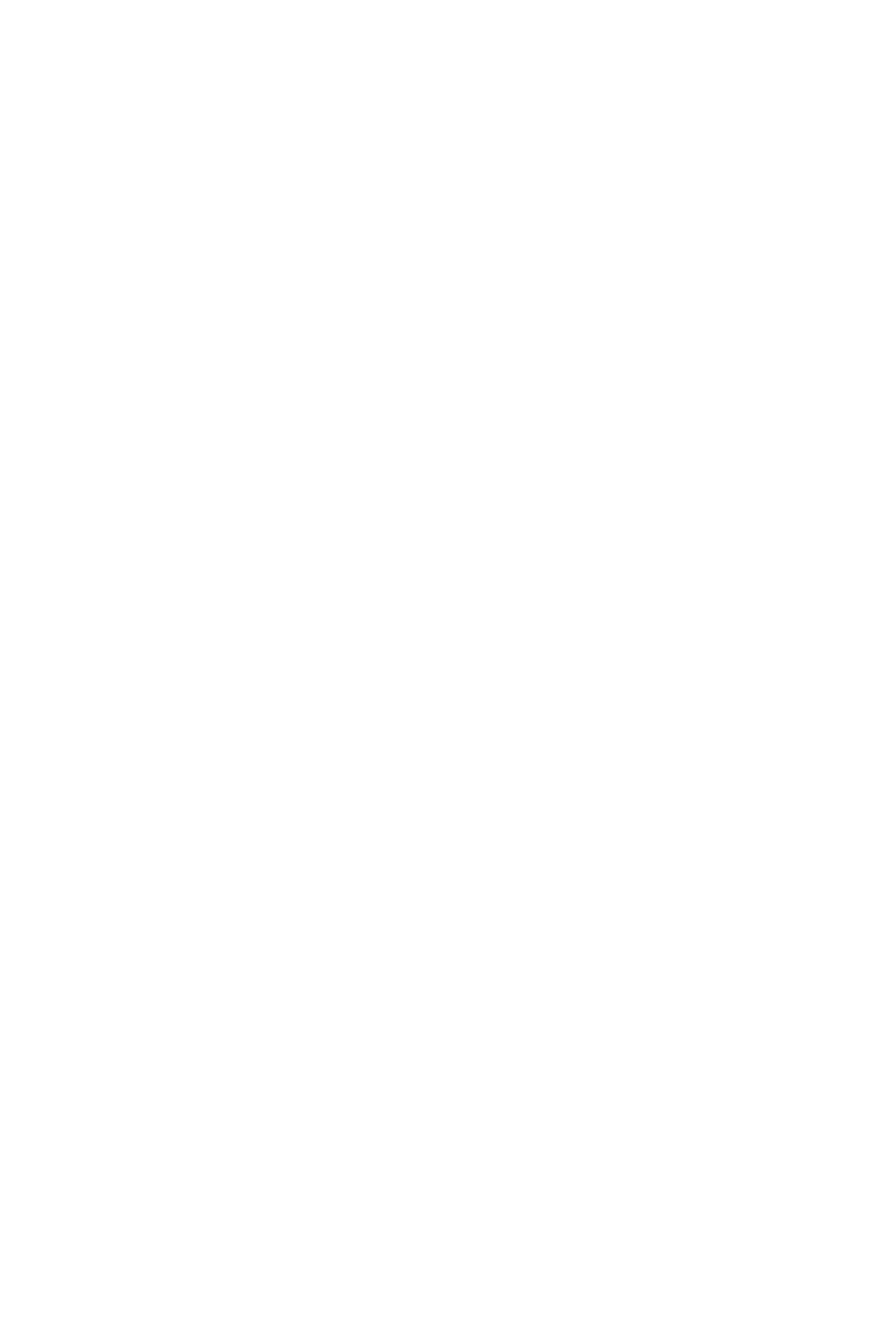
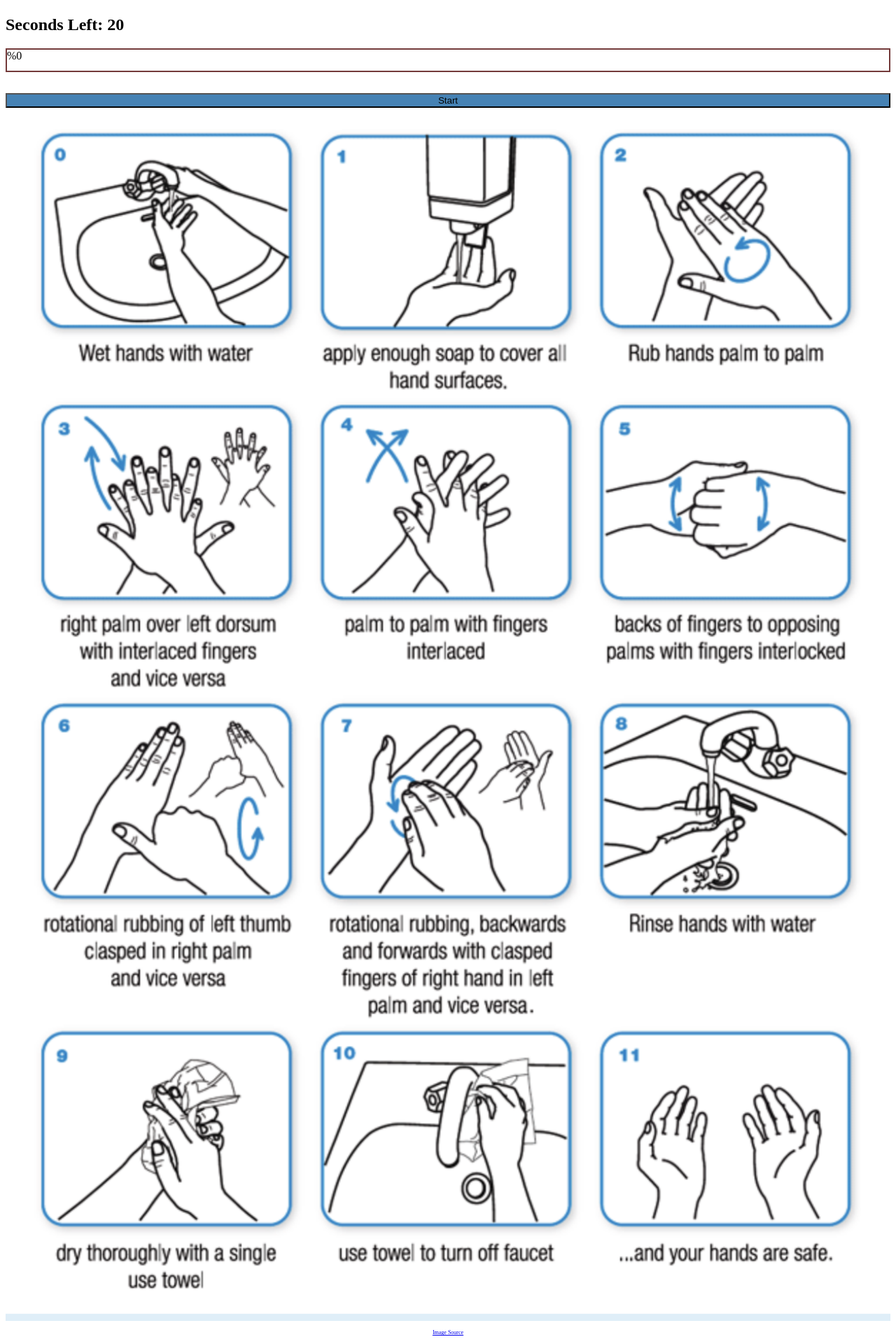
Before and after one commit to aguilachar/HandWashing-App, a Svelte app: page / in a window 1280 px wide. Shown: the part 60-1980 px from the top of the page at 70% size. Before the commit the page ends 800 px from the top, so only its background shows below. Built offline with nearby package versions, Linux system fonts and the light colour scheme.

Commit message:
final changes

```diff
--- a/src/App.svelte
+++ b/src/App.svelte
@@ -0,0 +1,31 @@
+<script>
+    import Timer from "./Timer.svelte";
+    import HowTo from "./HowTo.svelte";
+</script>
+
+<h1>Handwashing App</h1>
+
+<Timer />
+
+<HowTo />
+
+<h6>
+    <a href="https://www.who.int/gpsc/clean_hands_protection/en/">Image Source</a>
+</h6>
+
+<style>
+    h1 {
+        text-align: center;
+        background-color: aliceblue;
+        font-family: 'Lato', -apple-system, BlinkMacSystemFont, 'Segoe UI', Roboto, Oxygen, Ubuntu, Cantarell, 'Open Sans', 'Helvetica Neue';
+    }
+
+    h6 {
+        text-align: center;
+        font-weight: 350;
+        border-radius: 4rem;
+        margin-top: 0.5rem;
+        font-size: 0.5rem;
+
+    }
+</style>
--- /dev/null
+++ b/src/HowTo.svelte
@@ -0,0 +1,13 @@
+<div bp="grid">
+
+    <img
+    bp = "offset-5@md 4@md 12@sm"
+    src="handwashing.png" alt="handwashing steps">
+</div>
+
+<style>
+    img {
+        width: 100%;
+        align-items: center;
+    }
+</style>
--- /dev/null
+++ b/src/ProgressBar.svelte
@@ -0,0 +1,27 @@
+<div bp="grid">
+    <div bp="offset-5@md 4@md 12@sm"
+class="progress-container">
+        <div class="progress-bar" style="width: {progress}%;">
+            <span class="sr-only">%{progress}</span>
+        </div>
+    </div>
+
+</div>
+
+<style>
+.progress-bar {
+    height: 30px;
+    background-color: rgb(100, 186, 74);
+}
+
+.progress-container {
+    margin: 20px 0;
+    border: solid 2px rgb(115, 58, 58);
+}
+
+</style>
+
+<script>
+    export let progress = 0;
+
+</script>
--- /dev/null
+++ b/src/Timer.svelte
@@ -0,0 +1,57 @@
+<div bp="grid">
+    <h2 bp="offset-5@md 4@md 12@sm">
+        Seconds Left: {secondsLeft}</h2>
+
+</div>
+
+<ProgressBar {progress} />
+
+<div bp="grid">
+    <button
+    on:click={startTimer}
+    disabled={isRunning}
+    bp="offset-5@md 4@md 12@sm"
+    class="start">Start</button>
+
+</div>
+
+<style>
+    h2 {
+        margin: 0;
+    }
+
+    .start {
+        background-color: steelblue;
+        width: 100%;
+        margin: 10px 0;
+    }
+
+    .start[disabled] {
+        background-color: rgb(157, 157, 157);
+        cursor: not-allowed;
+    }
+
+    </style>
+
+<script>
+    import ProgressBar from "./ProgressBar.svelte";
+
+    const totalSeconds = 20;
+    let secondsLeft = totalSeconds;
+
+    function startTimer() {
+        isRunning = true;
+        const timer = setInterval(() => {
+        secondsLeft -=1;
+        if (secondsLeft == 0) {
+            clearInterval(timer);
+            isRunning = false;
+            secondsLeft = totalSeconds;
+        }
+    }, 1000);
+ }
+
+    let isRunning = false;
+    $: progress = ((totalSeconds - secondsLeft) / totalSeconds) * 100;
+
+</script>
```
Also changed, not shown: public/handwashing.png (added).
